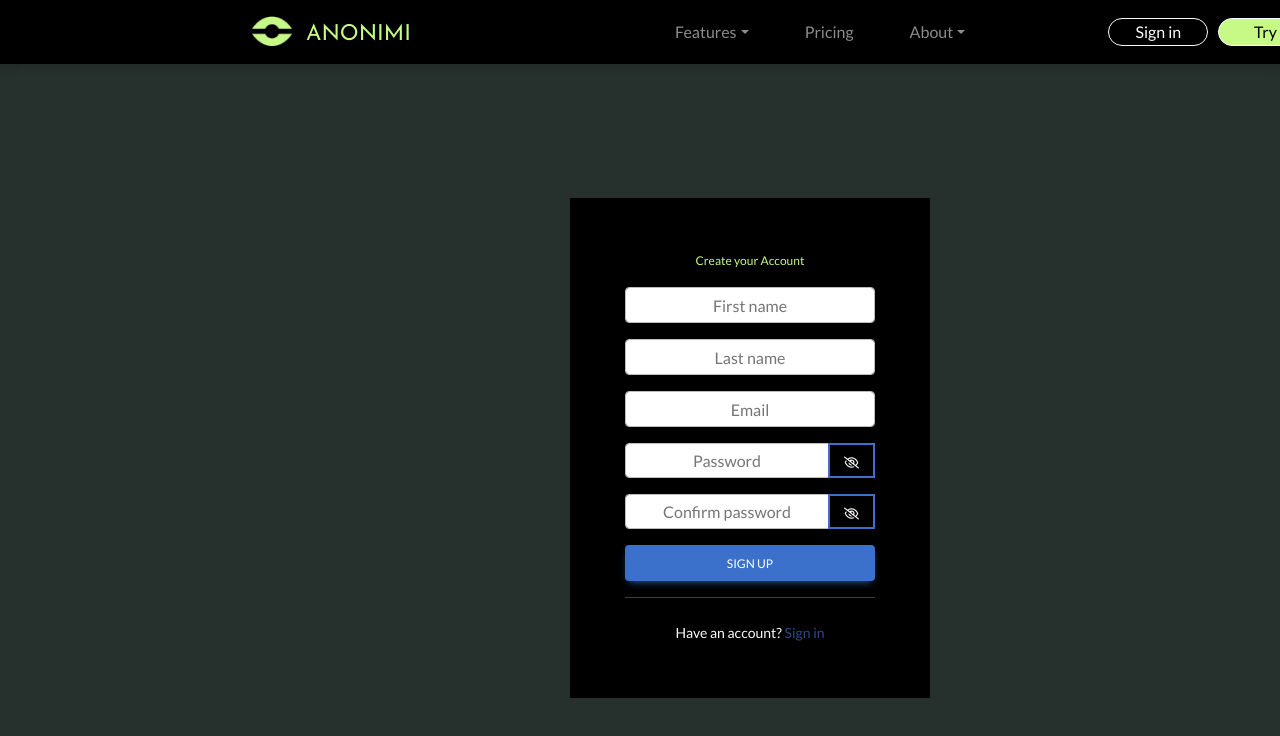
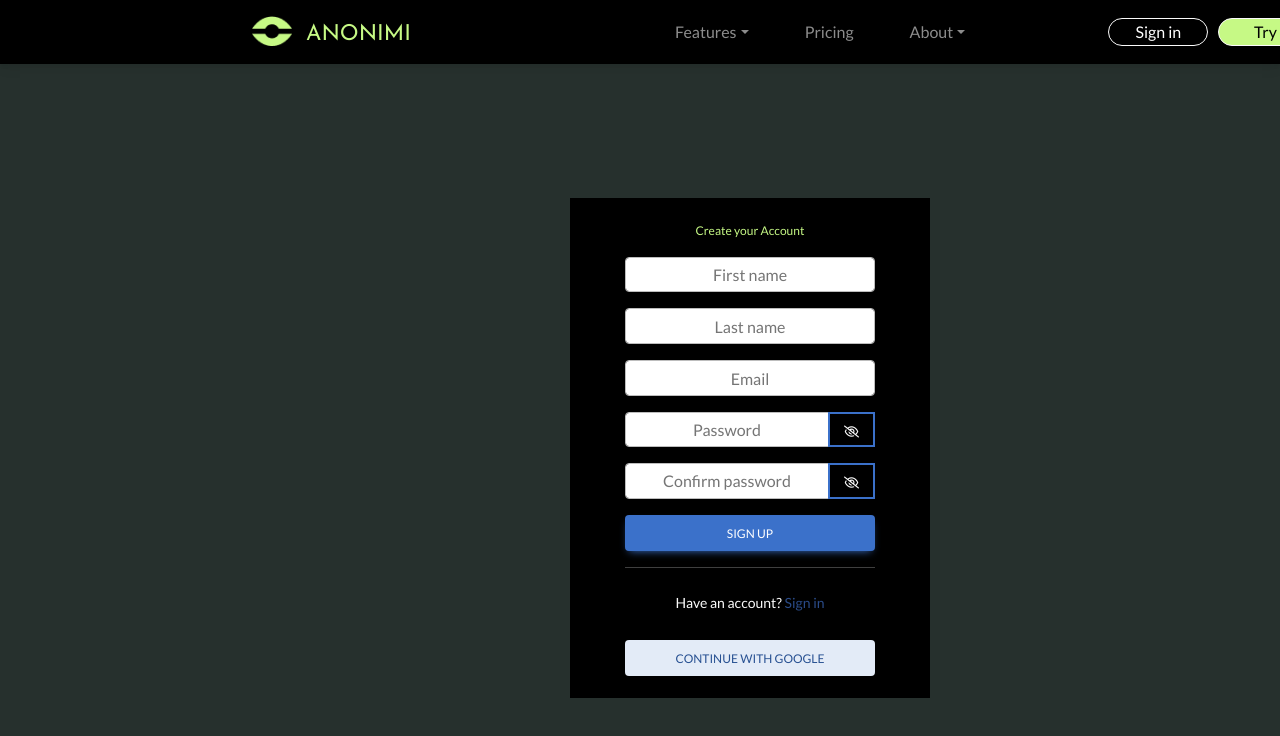
Before and after one commit to semirklapuh/Anonimi-frontend, a React (Create React App) app: page /register in a window 1280 px wide. Shown: the top 736 px of the page. Built offline with nearby package versions, Linux system fonts and the light colour scheme.

Commit message:
Added buttons for Google Sign up and Login

```diff
--- a/src/page/Login/Login.js
+++ b/src/page/Login/Login.js
@@ -178,6 +178,16 @@ const Login = () => {
                   Sign up{" "}
                 </Link>
               </div>
+
+              <br />
+              <div className="text-center">
+                <button
+                  type="submit"
+                  className="btn btn-secondary w-100 theme-btn mx-auto"
+                >
+                  Continue with Google
+                </button>
+              </div>
             </div>
           </div>
         </div>
--- a/src/page/SignUp/Register.js
+++ b/src/page/SignUp/Register.js
@@ -271,6 +271,15 @@ const Register = () => {
                   Sign in
                 </Link>
               </div>
+              <br />
+              <div className="text-center">
+                <button
+                  type="submit"
+                  className="btn btn-secondary w-100 theme-btn mx-auto"
+                >
+                  Continue with Google
+                </button>
+              </div>
             </div>
           </div>
         </div>
```
